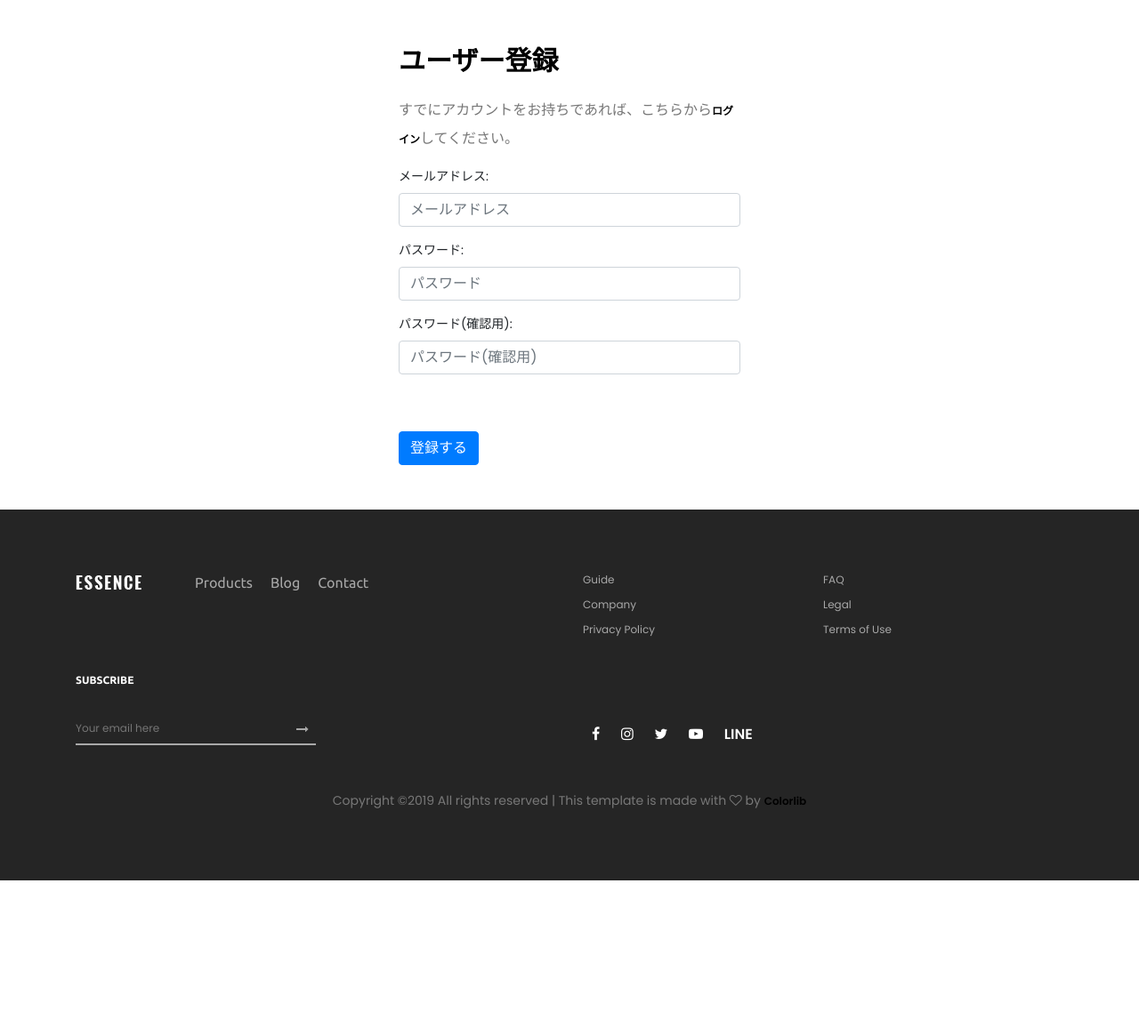
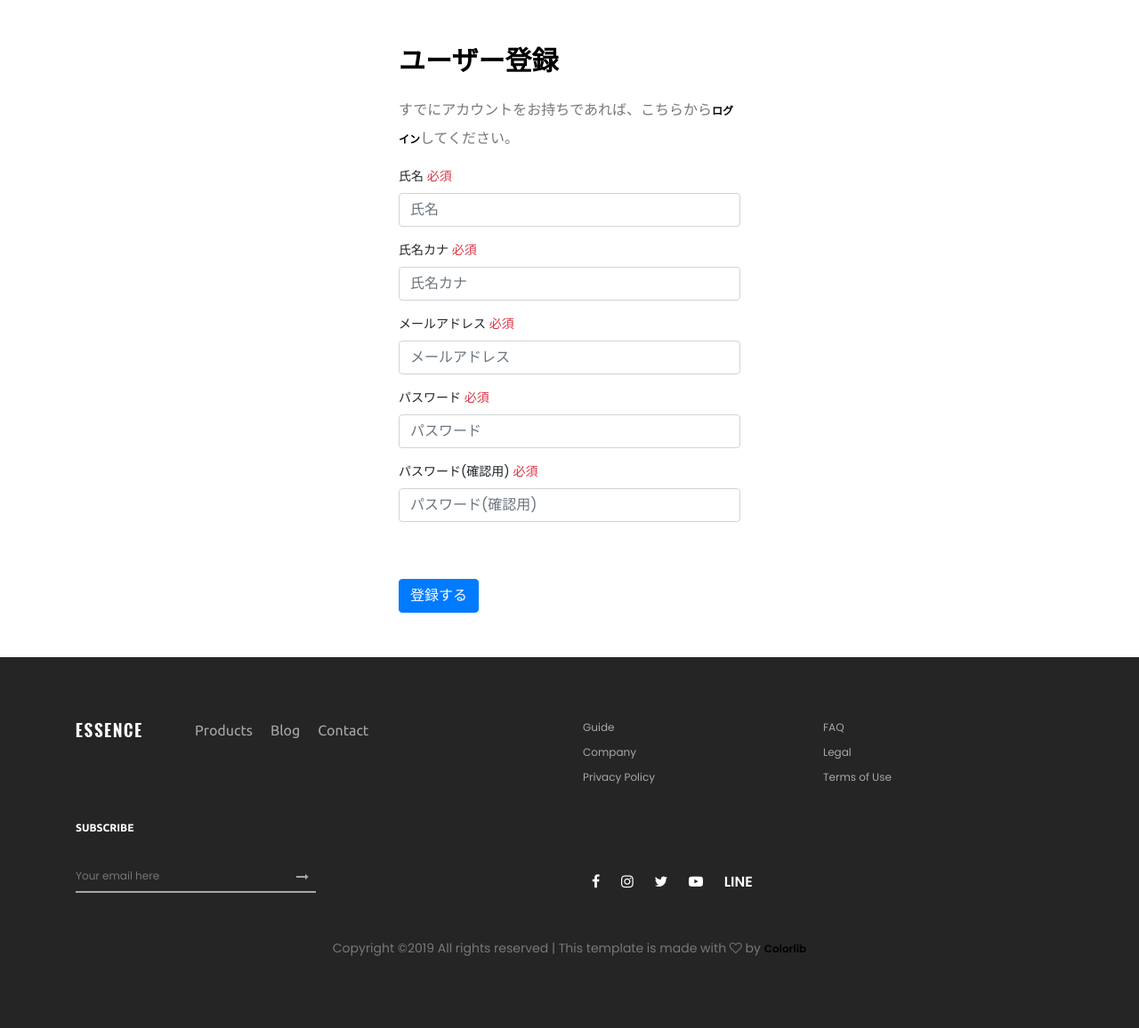
Before and after one commit to marush-in/ec, a Django app: page /accounts/signup/ in a window 1280 px wide. Shown: the part 86-1242 px from the top of the page at 89% size. Before the commit the page ends 1076 px from the top, so only its background shows below. Run offline with Django 3.2, Linux system fonts and the light colour scheme; data comes from the database, SQL or seed files in the repository; data that the repository does not hold is empty; some libraries are stand-ins or nearby versions; some web fonts are replaced.

Commit message:
フォームの項目の修正

```diff
--- a/app/templates/account/signup.html
+++ b/app/templates/account/signup.html
@@ -20,15 +20,23 @@
     <form class="signup" id="signup_form" method="post" action="{% url 'account_signup' %}">
       {% csrf_token %}
       <div class="form-group">
-        <label for="id_email">メールアドレス:</label>
+        <label for="id_email">氏名 <span class="text-danger">必須</span></label>
+        <input type="text" name="full_name" placeholder="氏名" required id="id_email" class="form-control">
+      </div>
+      <div class="form-group">
+        <label for="id_email">氏名カナ <span class="text-danger">必須</span></label>
+        <input type="text" name="name_kana" placeholder="氏名カナ" required id="id_email" class="form-control">
+      </div>
+      <div class="form-group">
+        <label for="id_email">メールアドレス <span class="text-danger">必須</span></label>
         <input type="email" name="email" placeholder="メールアドレス" required id="id_email" class="form-control">
       </div>
       <div class="form-group">
-        <label for="id_password1">パスワード:</label>
+        <label for="id_password1">パスワード <span class="text-danger">必須</span></label>
         <input type="password" name="password1" placeholder="パスワード" required id="id_password1" class="form-control">
       </div>
       <div class="form-group">
-        <label for="id_password2">パスワード(確認用):</label>
+        <label for="id_password2">パスワード(確認用) <span class="text-danger">必須</span></label>
         <input type="password" name="password2" placeholder="パスワード(確認用)" required id="id_password2" class="form-control">
       </div>
       {% if redirect_field_value %}
```
